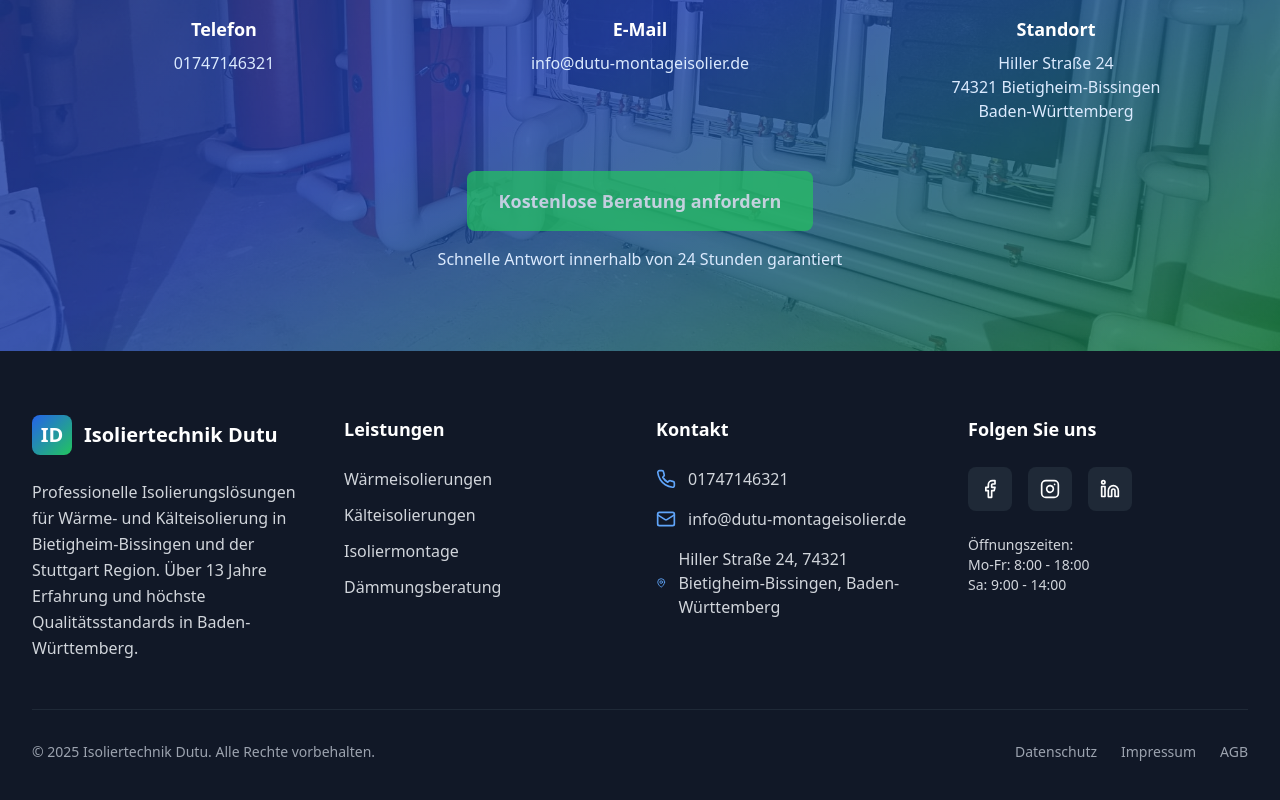
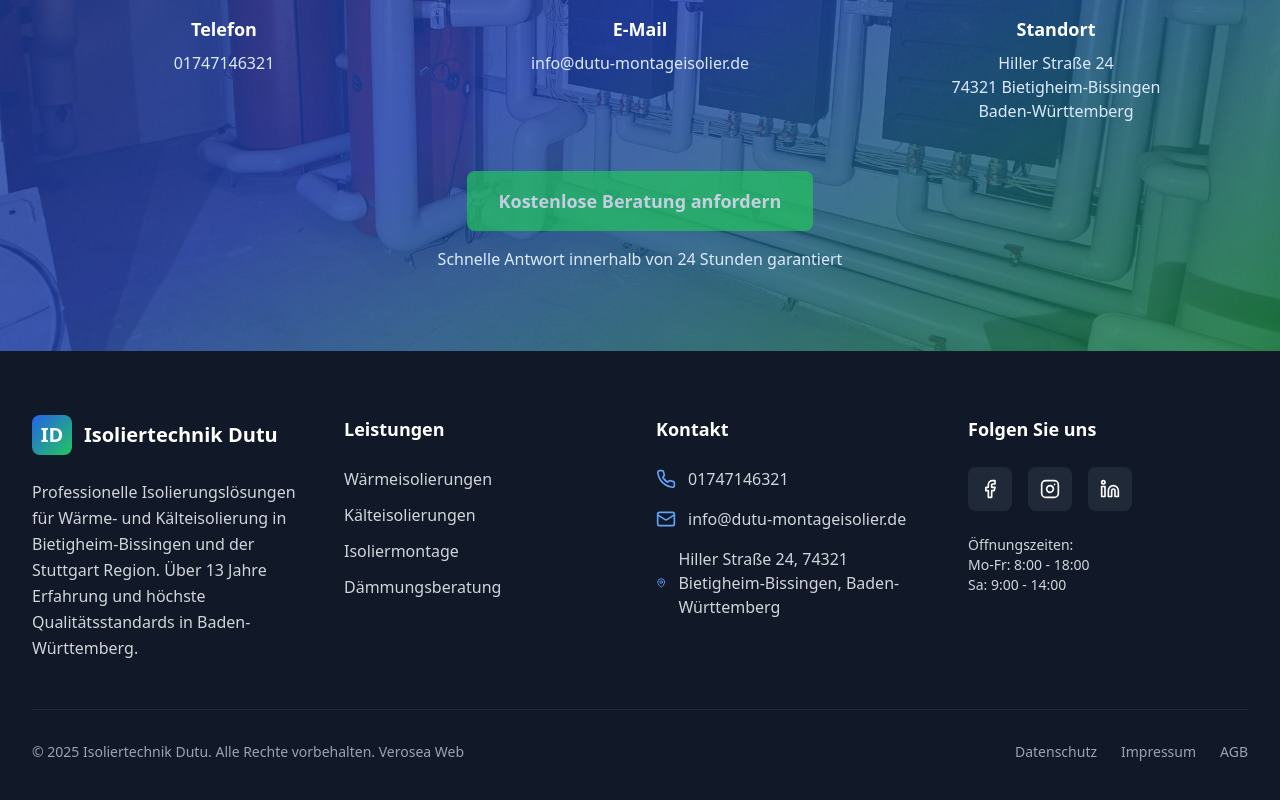
Before and after one commit to cristianBuzea/dutu, a React (Vite) app: page / in a window 1280 px wide. Shown: the part 4177-4977 px from the top of the page. Built offline with nearby package versions, Linux system fonts and the light colour scheme.

Commit message:
Update footer to include link to Verosea Web

```diff
--- a/src/components/Footer.tsx
+++ b/src/components/Footer.tsx
@@ -103,7 +103,7 @@ const Footer = () => {
         <div className="border-t border-gray-800 mt-12 pt-8">
           <div className="flex flex-col md:flex-row justify-between items-center">
             <p className="text-gray-400 text-sm">
-              © 2025 Isoliertechnik Dutu. Alle Rechte vorbehalten.
+              © 2025 Isoliertechnik Dutu. Alle Rechte vorbehalten. <a href="https://www.verosea.ro" className="text-gray-400 hover:text-white text-sm transition-colors duration-200">Verosea Web</a>
             </p>
             <div className="flex space-x-6 mt-4 md:mt-0">
               <a href="#" className="text-gray-400 hover:text-white text-sm transition-colors duration-200">
```
